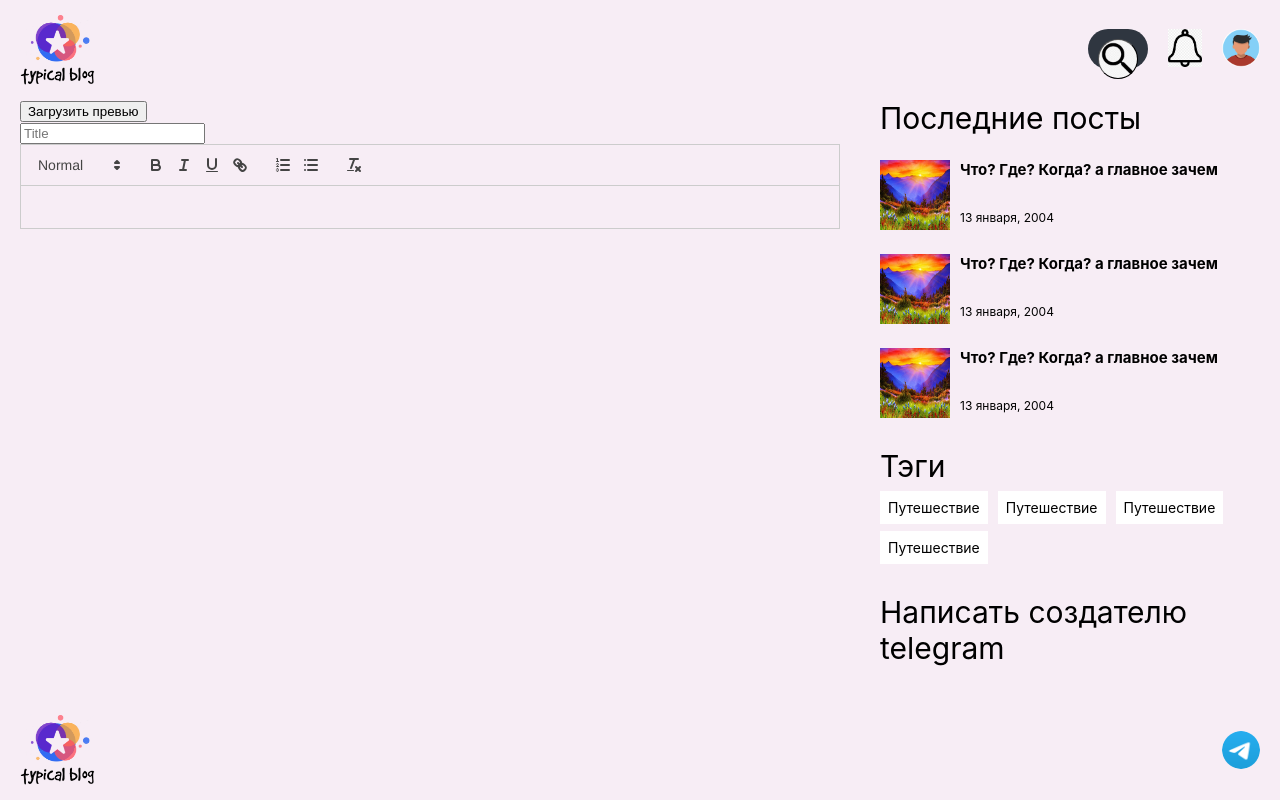
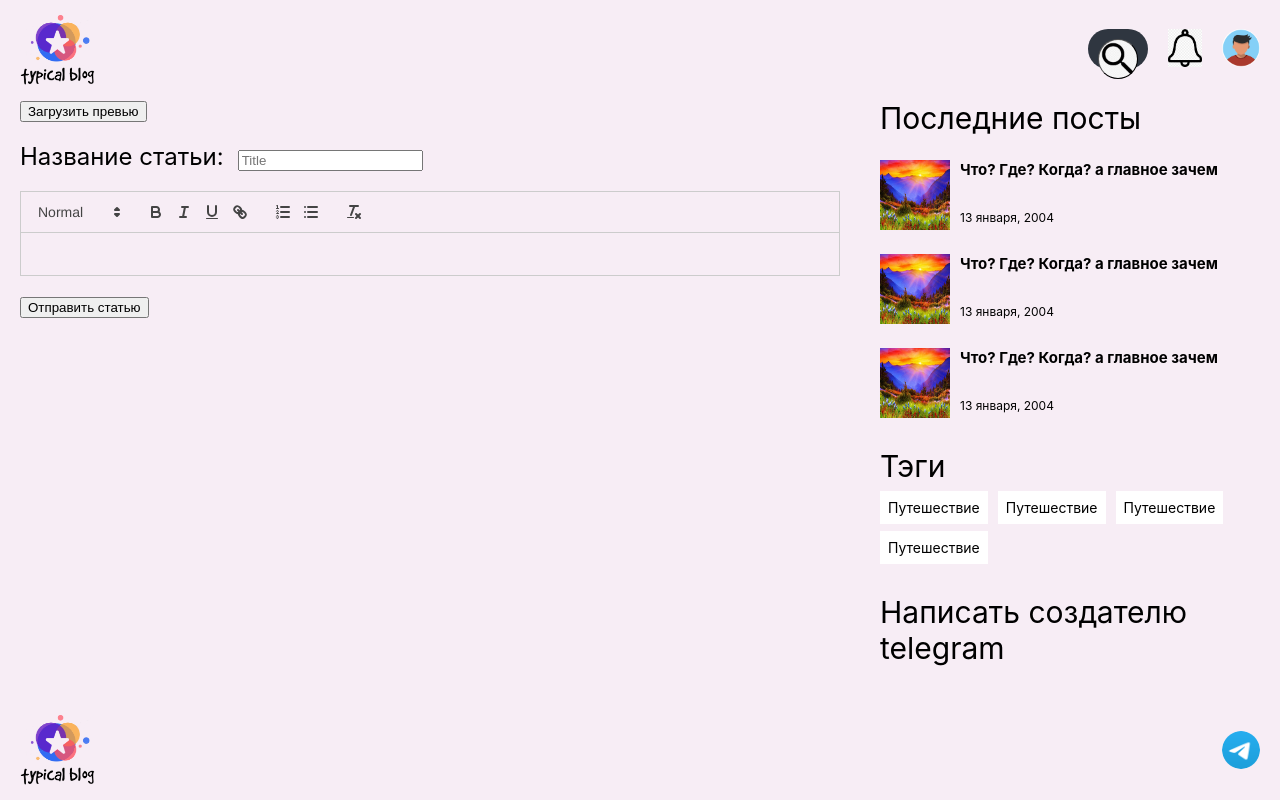
Before and after one commit to YN1kiforov/mern-blog, a React (Create React App) app in the folder client/: page /create-post in a window 1280 px wide. Built offline with nearby package versions, Linux system fonts and the light colour scheme.

Commit message:
create post

```diff
--- a/client/src/components/Editor/MyEditor.jsx
+++ b/client/src/components/Editor/MyEditor.jsx
@@ -1,25 +1,22 @@
-import React, { useState } from "react";
 import ReactQuill from "react-quill";
 import "react-quill/dist/quill.snow.css";
-import {useLocation} from "react-router-dom"
-const Editor = () => {
-	const state = useLocation().state;
-	const [value, setValue] = useState(state?.title || "");
-	const [title, setTitle] = useState(state?.desc || "");
+import "./MyEditor.scss"
+const Editor = (props) => {
 	return (
-		<div className="add">
-			<div className="content">
+		<div className="editor">
+			<div className="editor__content">
+				<label className="">Название статьи:</label>
 				<input
 					type="text"
 					placeholder="Title"
-					onChange={(e) => setTitle(e.target.value)}
+					value={props.title}
+					onChange={(e) => props.setTitle(e.target.value)}
 				/>
-				<div className="editorContainer">
+				<div className="">
 					<ReactQuill
-						className="editor"
 						theme="snow"
-						value={value}
-						onChange={setValue}
+						value={props.body}
+						onChange={props.setBody}
 					/>
 				</div>
 			</div>
--- /dev/null
+++ b/client/src/components/Editor/MyEditor.scss
@@ -0,0 +1,12 @@
+.editor {
+	&__content {
+		margin: 20px 0px;
+		& > label {
+			font-size: 24px;
+			margin-right: 14px;
+		}
+		& > div {
+			margin: 20px 0px;
+		}
+	}
+}
--- a/client/src/components/Post/Post.jsx
+++ b/client/src/components/Post/Post.jsx
@@ -3,7 +3,7 @@ import Photo from "../../assets/random_photo.jpg"
 import Comments_icon from "../../assets/comment_icon.png"
 import Views_icon from "../../assets/views_icon.webp"
 import Avatar from "../../assets/avatar_icon.png"
-
+//<div dangerouslySetInnerHTML={{ __html: value }} />
 const Post = () => {
 	return (
 		<div className="post">
--- a/client/src/pages/CreatePost/CreatePost.jsx
+++ b/client/src/pages/CreatePost/CreatePost.jsx
@@ -1,13 +1,26 @@
 import "./CreatePost.scss"
 import Editor from "../../components/Editor/MyEditor";
-
+import { useLocation } from "react-router-dom"
+import { useState, useContext } from "react";
+import axios from "../../axios"
+import { AuthContext } from "../../AuthContext"
 const CreatePost = () => {
+	const { currentUser } = useContext(AuthContext)
+	const state = useLocation().state;
+	const [body, setBody] = useState(state?.title || "");
+	const [title, setTitle] = useState(state?.desc || "");
+	const submitHandler = async () => {
+		const res = await axios.post('/post', { title, author: currentUser._id, body })
+		console.log(res)
+	}
 
 	return (
 		<div className="create-post">
-			<button className = ''>Загрузить превью</button>
+			<button className=''>Загрузить превью</button>
+
 			<img className="create-post__preview" src="" alt="" />
-			<Editor/>
+			<Editor setBody={setBody} setTitle={setTitle} body={body} title={title} />
+			<button onClick={submitHandler} className=''>Отправить статью</button>
 		</div>
 	);
 }
--- a/client/src/pages/FullPost/FullPost.jsx
+++ b/client/src/pages/FullPost/FullPost.jsx
@@ -31,12 +31,6 @@ const FullPost = () => {
 			</li>
 			<li className='full-post__author'>
 			<AuthorBlock/>
-				{/* <div className='author__info'>
-					<img src={Avatar} alt="" />
-					<span className="author__name">Никифоров Яков</span>
-				</div>
-				<div className='author__about'>Lorem, ipsum dolor sit amet consectetur adipisicing elit. Officia, facilis.</div>
-				<button className='author__sub'>Подисаться</button> */}
 			</li>
 			<li className='full-post__comments comments'>
 				<div className=''>
```
Also changed, not shown: 2 other files (tests, documents, lock files or other folders).
